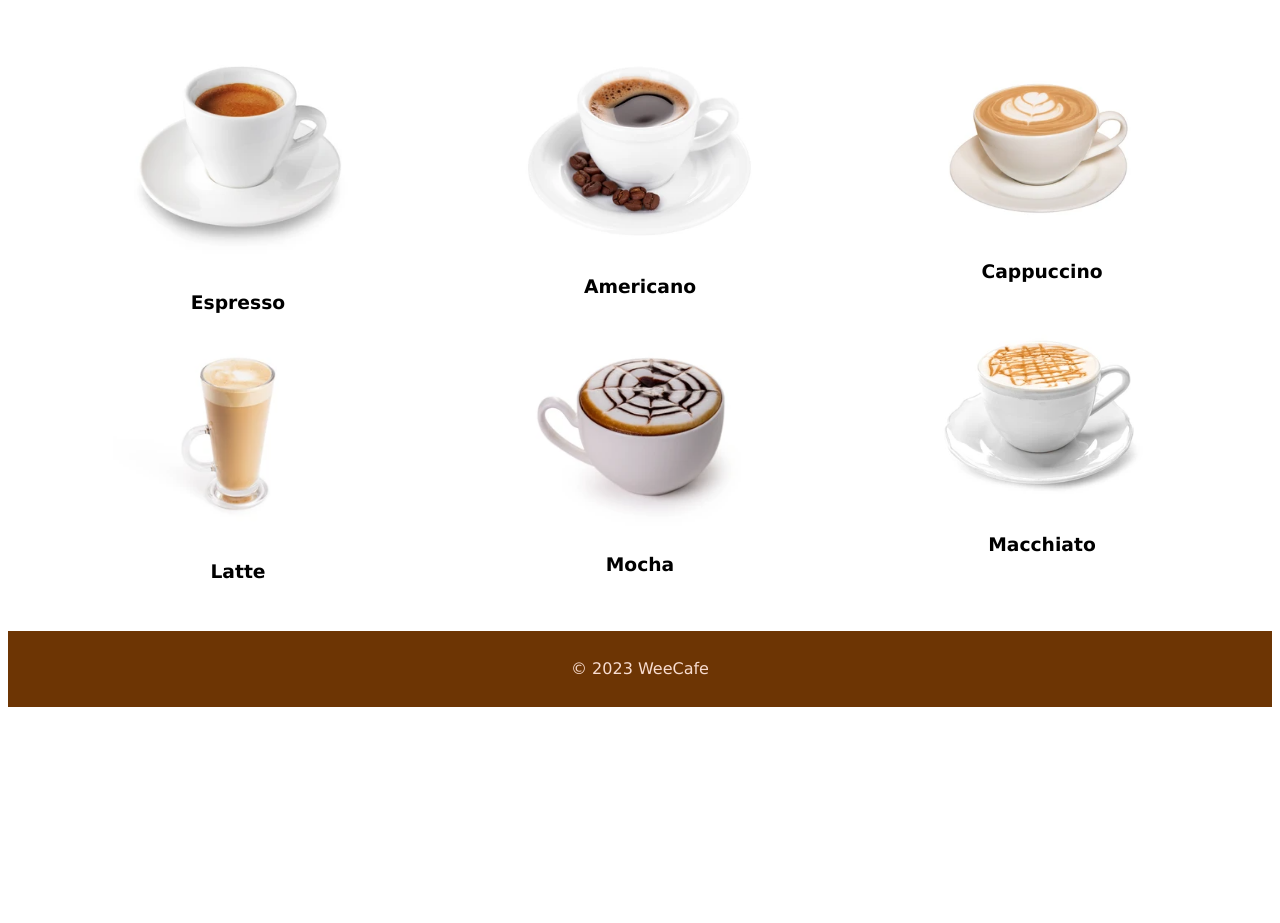
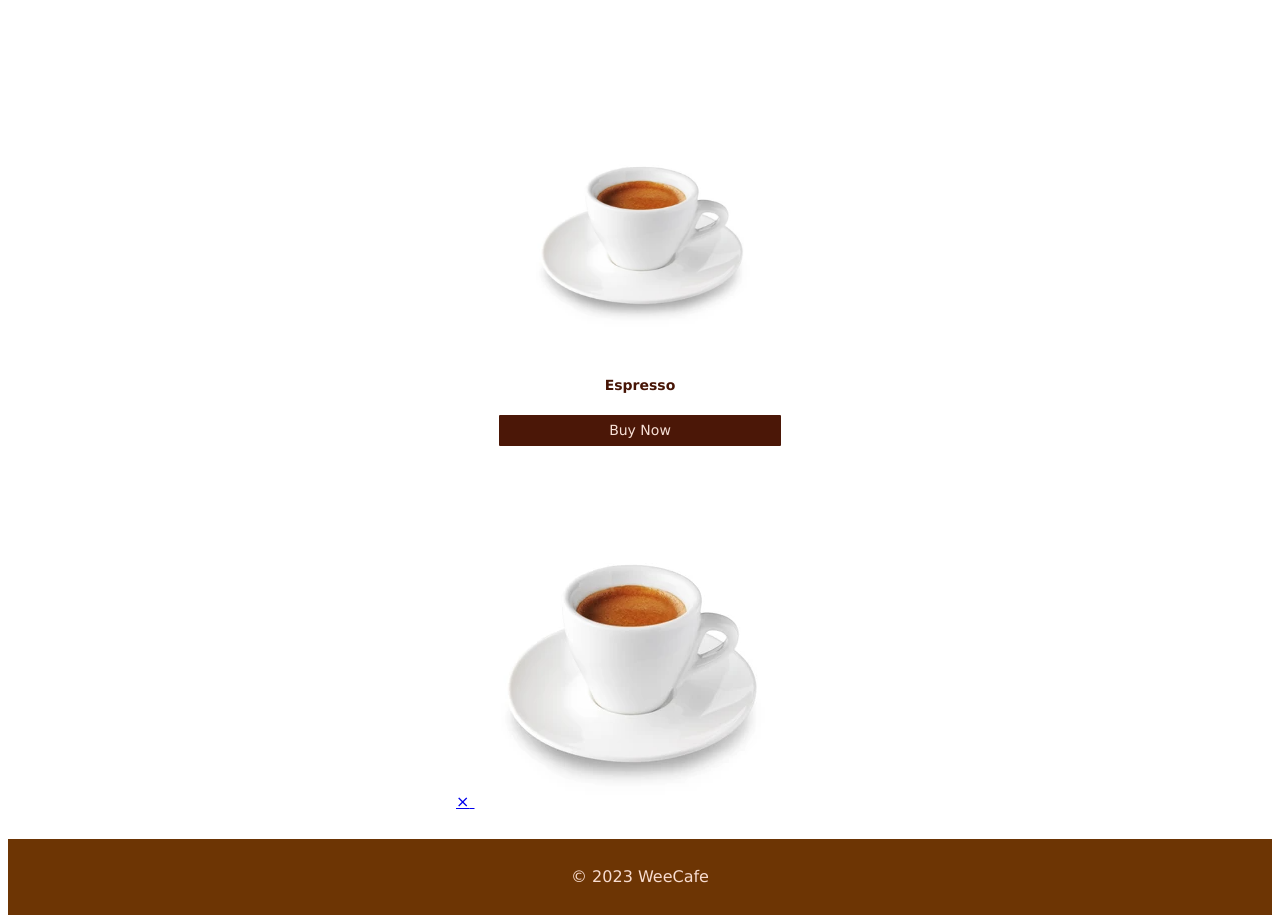
Before and after one commit to Fuyukito/WeeCafe, an Electron app: page coffeelist.html in a window 1280 px wide. Shown: the part 517-1440 px from the top of the page. Before the commit the page ends 1232 px from the top, so only its background shows below. Drawn offline with Linux system fonts and the light colour scheme.

Commit message:
CommitImage

```diff
--- a/coffeelist.html
+++ b/coffeelist.html
@@ -29,53 +29,18 @@
         <td>
           <div class="coffee-item">
             <a href="/images/espresso.png" target="_blank" rel="noopener">
-              <img src="/images/espresso.png" width="250px alt=" Coffee 1">
-            </a>
-            <h3>Espresso</h3>
-          </div>
-        </td>
-        <td>
-          <div class="coffee-item">
-            <a href="/images/americano.png" target="_blank" rel="noopener">
-              <img src="/images/americano.png" width="250px alt=" Coffee 1">
-            </a>
-            <h3>Americano</h3>
-          </div>
-        </td>
-        <td>
-          <div class="coffee-item">
-            <a href="/images/cappuccino.png" target="_blank" rel="noopener">
-              <img src="/images/cappuccino.png" width="250px alt=" Coffee 1">
-            </a>
-            <h3>Cappuccino</h3>
-          </div>
+              <img src="/images/espresso.png" width="250px" alt="Coffee 1">
+              <h4 class="product-title">Espresso</h4>
+              <div class="btn" href="style.css">Buy Now</div>
+            </div>
+            <div class="popup-image">
+              <span>&times;</span>
+              <img src="/images/espresso.png" alt="Coffee 1">
+            </div>
         </td>
       </tr>
       <tr>
-        <td>
-          <div class="coffee-item">
-            <a href="/images/latte.png" target="_blank" rel="noopener">
-              <img src="/images/latte.png" width="250px alt=" Coffee 1">
-            </a>
-            <h3>Latte</h3>
-          </div>
-        </td>
-        <td>
-          <div class="coffee-item">
-            <a href="/images/mocha.png" target="_blank" rel="noopener">
-              <img src="/images/mocha.png" width="250px alt=" Coffee 1">
-            </a>
-            <h3>Mocha</h3>
-          </div>
-        </td>
-        <td>
-          <div class="coffee-item">
-            <a href="/images/macchiato.png" target="_blank" rel="noopener">
-              <img src="/images/macchiato.png" width="250px alt=" Coffee 1">
-            </a>
-            <h3>Macchiato</h3>
-          </div>
-        </td>
+
       </tr>
     </table>
   </main>
--- a/style.css
+++ b/style.css
@@ -88,31 +88,76 @@
    text-align: center;
  }
 
- .coffee-item {
-   background: white;
-   margin: 10px auto;
-   width: 400px;
-   height: 250px;
-   text-align: center;
-   padding-bottom: 0%;
-   text-emphasis-position: bottom;
-
- }
 
  .tcoffee {
-   size: 200px;
-   background: rgb(255, 255, 255);
-   text-align: center;
-   margin: 25px 0;
-   min-width: 400px;
-   font-family: Verdana, Geneva, Tahoma, sans-serif;
-   padding: 25px 300px;
-   border-collapse: collapse;
- }
+	display: flex;
+	align-items: center;
+	justify-content: center;
+	flex-wrap: wrap;
+}
+
+.coffee-item{
+	overflow: hidden;
+	background: #ffffff;
+	color: #5a3715;
+	text-align: center;
+	width: 240px;
+	height: 400px;
+	padding: 2rem;
+	display: flex;
+	flex-direction: column;
+	align-items: center;
+	justify-content: center;
+	border-radius: 1.2rem;
+	margin: 2rem;
+}
+
+.tcoffee .coffee-item, .tcoffee .coffee-item{
+	font-size: 15px;
+}
+
+.coffee-item:hover img{
+	scale:  1.3;
+}
+
+.coffee-item:hover {
+	box-shadow: 5px 15px 25px #684b34;
+}
+
+.coffee-item img {
+	height: 180px;
+	margin: 1rem;
+	transition: all 0.3s;
+}
+
+.coffee-item a:link, .coffee-item a:visited{
+	color: #471506;
+	display: inline-block;
+	text-decoration: none;
+	background-color: #ffffff;
+	padding: 1.2rem 3rem;
+	border-radius: 1rem;
+	margin-top: 1rem;
+	font-size: 14px;
+	transition: all 0.2s;
+}
+
+.coffee-item a:hover{
+	transform: scale(1.1);
+}
+
+.btn {
+  padding: 5px 5px;
+  size: 5px;
+  background:#4b1707;
+  color: #f7e0d6;
+  border-radius: 1px;
+}
 
  table {
    width: 400px;
  }
+
 
  .galery {
    margin: 10px auto;
@@ -185,12 +230,53 @@ h5 {
 
 }
 
-h6 {
-  text-align: center;
-  color: #d10b0b;
 
+.product{
+	overflow: hidden;
+	background: #ffffff;
+	color: #21201e;
+	text-align: center;
+	width: 240px;
+	height: 400px;
+	padding: 2rem;
+	display: flex;
+	flex-direction: column;
+	align-items: center;
+	justify-content: center;
+	border-radius: 1.2rem;
+	margin: 2rem;
 }
 
-.p3 {
-  text-align: center;
+.product .product-title, .product .product-price{
+	font-size: 18px;
 }
+
+.product:hover img{
+	scale:  1.1;
+}
+
+.product:hover {
+	box-shadow: 5px 15px 25px #eeeeee;
+}
+
+.product img {
+	height: 200px;
+	margin: 1rem;
+	transition: all 0.3s;
+}
+
+.product a:link, .product a:visited{
+	color: #ececec;
+	display: inline-block;
+	text-decoration: none;
+	background-color: #2c3e50;
+	padding: 1.2rem 3rem;
+	border-radius: 1rem;
+	margin-top: 1rem;
+	font-size: 14px;
+	transition: all 0.2s;
+}
+
+.product a:hover{
+	transform: scale(1.1);
+}
```
Also changed, not shown: clientarea.html (+1 -1 lines).
